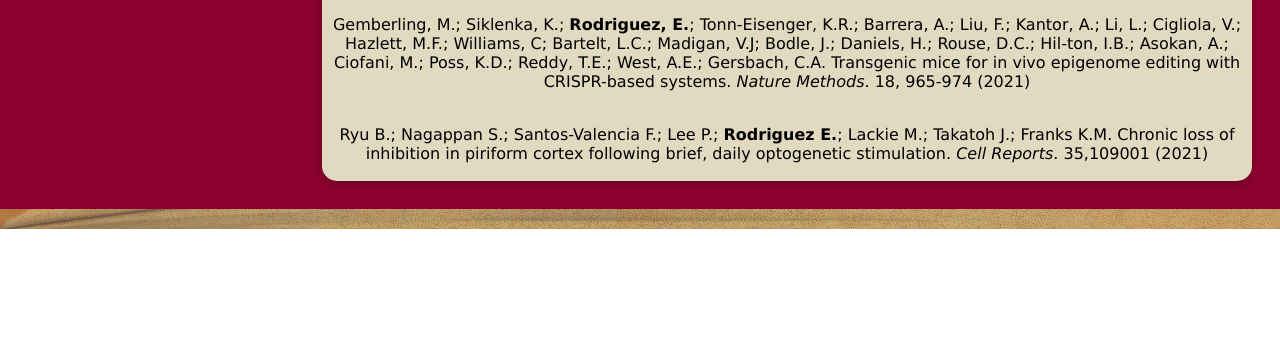
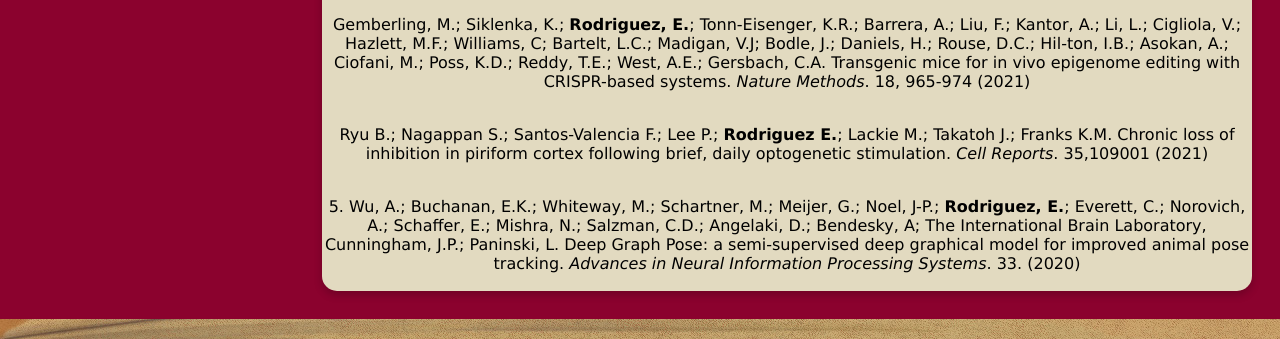
Before and after one commit to ericajrodriguez/ericajrodriguez.github.io, a plain HTML site: page Publications.html in a window 1280 px wide. Shown: the part 578-917 px from the top of the page. Before the commit the page ends 807 px from the top, so only its background shows below. Drawn offline with Linux system fonts and the light colour scheme.

Commit message:
Update Publications.html

```diff
--- a/Publications.html
+++ b/Publications.html
@@ -247,6 +247,10 @@ footer {
     <div><p style="font-family:verdana;text-align:center;"> Aronowitz, J.V.; Perez, A.; O’Brien, C.; Aziz, S.; <strong>Rodriguez, E.</strong>; Wasner, K.; Ribeiro, S.; Green, D.; Fa-ruk, F.; Pytte, C.L. Unilateral vocal nerve resection alters neurogenesis in the avian song system in a region-specific manner. <em>PLOS ONE</em>. 16(8): e0256709 (2021) </div>
     <div><p style="font-family:verdana;text-align:center;"> Gemberling, M.; Siklenka, K.; <strong>Rodriguez, E.</strong>; Tonn-Eisenger, K.R.; Barrera, A.; Liu, F.; Kantor, A.; Li, L.; Cigliola, V.; Hazlett, M.F.; Williams, C; Bartelt, L.C.; Madigan, V.J; Bodle, J.; Daniels, H.; Rouse, D.C.; Hil-ton, I.B.; Asokan, A.; Ciofani, M.; Poss, K.D.; Reddy, T.E.; West, A.E.; Gersbach, C.A. Transgenic mice for in vivo epigenome editing with CRISPR-based systems. <em>Nature Methods</em>. 18, 965-974 (2021) </div>
     <div><p style="font-family:verdana;text-align:center;"> Ryu B.; Nagappan S.; Santos-Valencia F.; Lee P.; <strong>Rodriguez E.</strong>; Lackie M.; Takatoh J.; Franks K.M. Chronic loss of inhibition in piriform cortex following brief, daily optogenetic stimulation. <em>Cell Reports</em>. 35,109001 (2021) </div>
+
+    <div><p style="font-family:verdana;text-align:center;"> 5.  Wu, A.; Buchanan, E.K.; Whiteway, M.; Schartner, M.; Meijer, G.; Noel, J-P.; <strong>Rodriguez, E.</strong>; Everett, C.; Norovich, A.; Schaffer, E.; Mishra, N.; Salzman, C.D.; Angelaki, D.; Bendesky, A; The International Brain Laboratory, Cunningham, J.P.; Paninski, L. Deep Graph Pose: a semi-supervised deep graphical model for improved animal pose tracking. <em> Advances in Neural Information Processing Systems</em>. 33. (2020)</div>
+
+
     </div>
   </div>
 </div>
```
